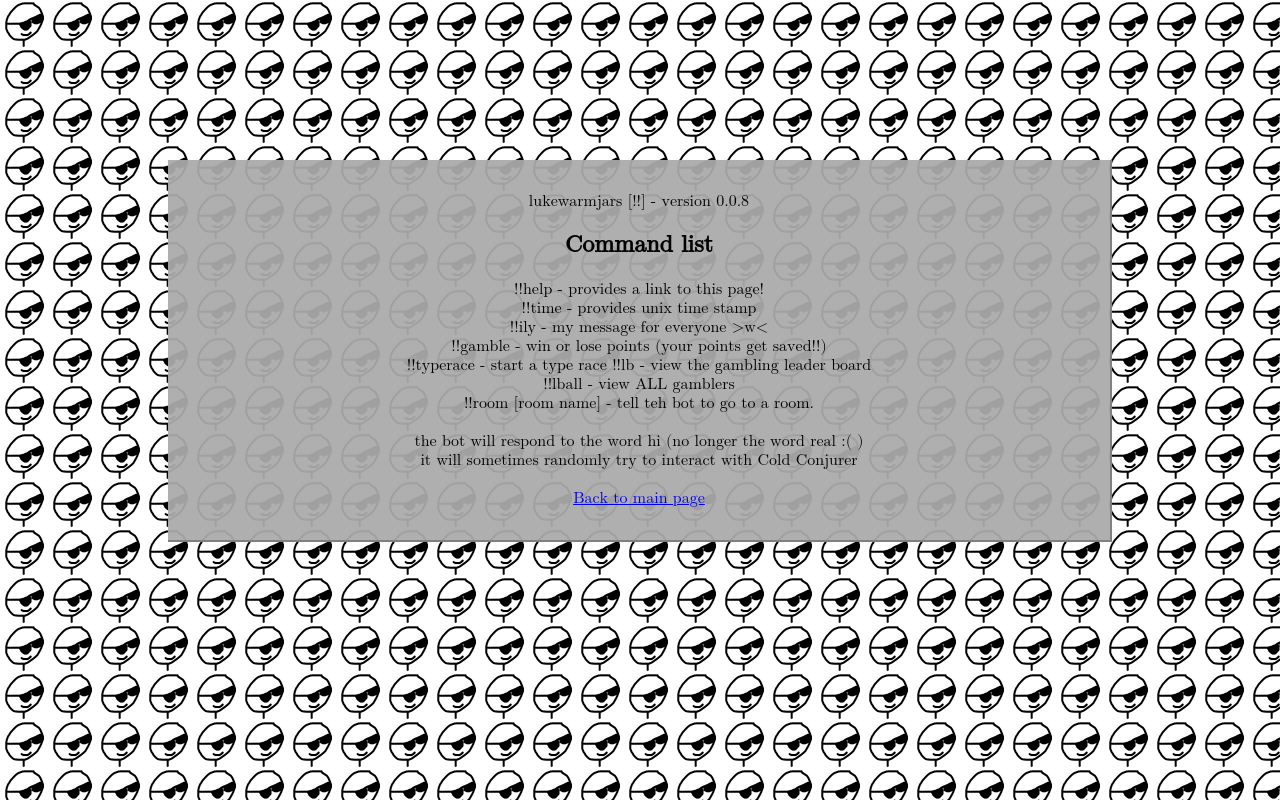
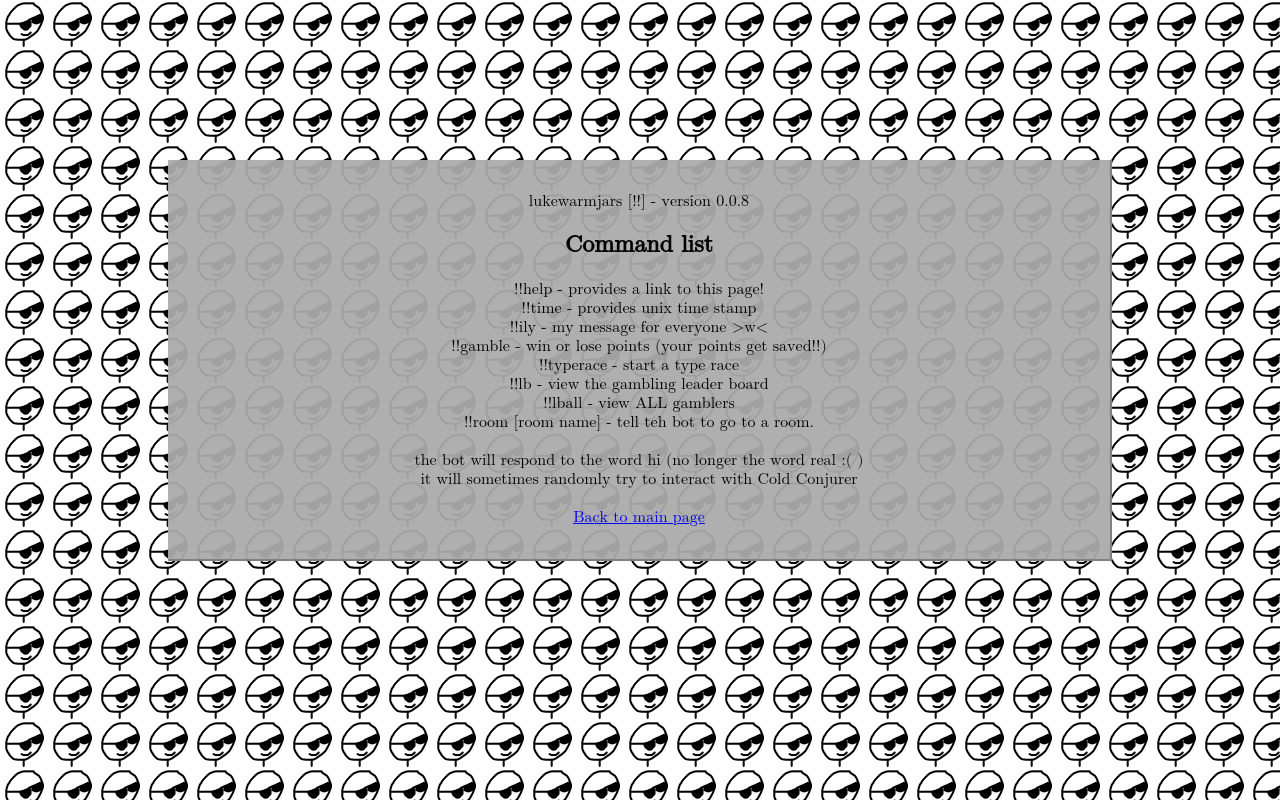
Before and after one commit to heatjars/heatjars.github.io, a plain HTML site: page lukewarmjars/index.html in a window 1280 px wide. Drawn offline with Linux system fonts and the light colour scheme.

Commit message:
Update index.html

```diff
--- a/lukewarmjars/index.html
+++ b/lukewarmjars/index.html
@@ -26,7 +26,7 @@
   !!time - provides unix time stamp<br>
   !!ily - my message for everyone >w<<br>
   !!gamble - win or lose points (your points get saved!!)<br>
-  !!typerace - start a type race
+  !!typerace - start a type race<br>
   !!lb - view the gambling leader board<br>
   !!lball - view ALL gamblers<br>
   !!room [room name] - tell teh bot to go to a room.<br>
```
